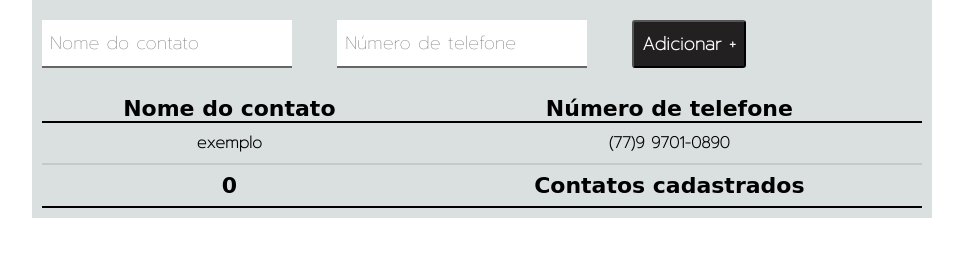
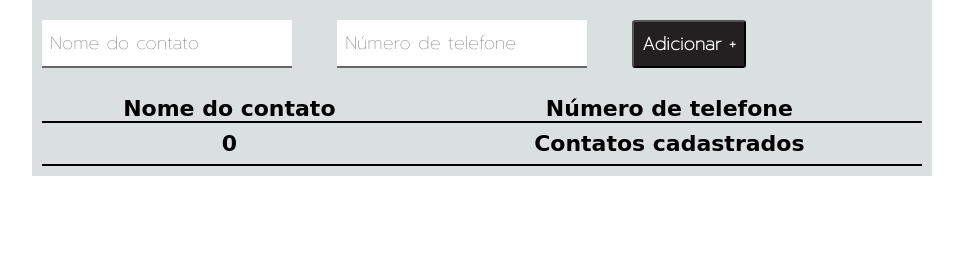
Before and after one commit to ascleiton/agenda_de_contatos, a plain HTML site: page index.html in a window 1280 px wide. Shown: the part 188-444 px from the top of the page, without its empty margins (158-1121 px from the left). Drawn offline with Linux system fonts and the light colour scheme; a web font is replaced by a local one.

Commit message:
apagando informações do tbody

```diff
--- a/index.html
+++ b/index.html
@@ -27,10 +27,7 @@
                 </tr>
             </thead>
             <tbody>
-                <tr>
-                    <td>exemplo</td>
-                    <td>(77)9 9701-0890</td>
-                </tr>
+
             </tbody>
             <tfoot>
                 <tr>
```
